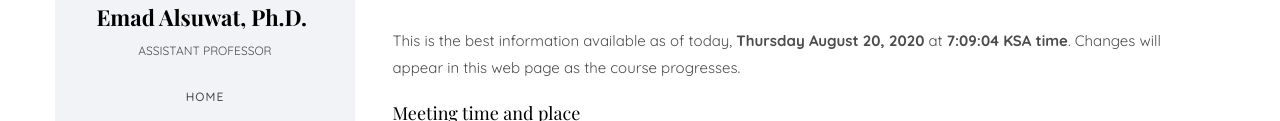
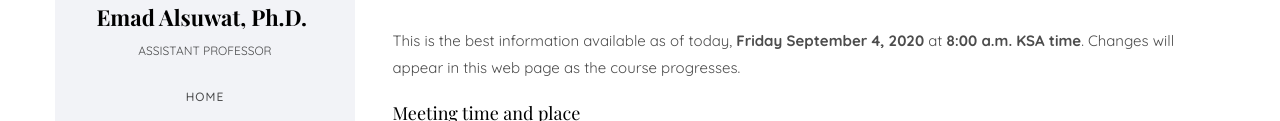
Before and after one commit to Emadalsuwat/emadalsuwat.github.io, a plain HTML site: page algorithms-Fall2020.html in a window 1280 px wide. Shown: the part 220-341 px from the top of the page. Drawn offline with nearby package versions, Linux system fonts and the light colour scheme; files whose address does not match are found by name; a web font is replaced by a local one.

Commit message:
Update algorithms-Fall2020.html

```diff
--- a/algorithms-Fall2020.html
+++ b/algorithms-Fall2020.html
@@ -120,7 +120,7 @@ Copyright by Emad Alsuwat, 2020;</script> All rights reserved
 
 										<P>
 										<H4>Disclaimer</H4>
-										This is the best information available as of today, <B>Thursday August 20, 2020</B> at <B>7:09:04 KSA time</B>. Changes will appear in this web page as the course progresses.</P>
+										This is the best information available as of today, <B>Friday September 4, 2020</B> at <B>8:00 a.m. KSA time</B>. Changes will appear in this web page as the course progresses.</P>
 
 										<P><H4>Meeting time and place</H4>
 										MW 1:15 - 2:30 pm. Due to COVID 19 pandemic, this class will be conducted remotely and online via blackboard until further notice.</P>
```
